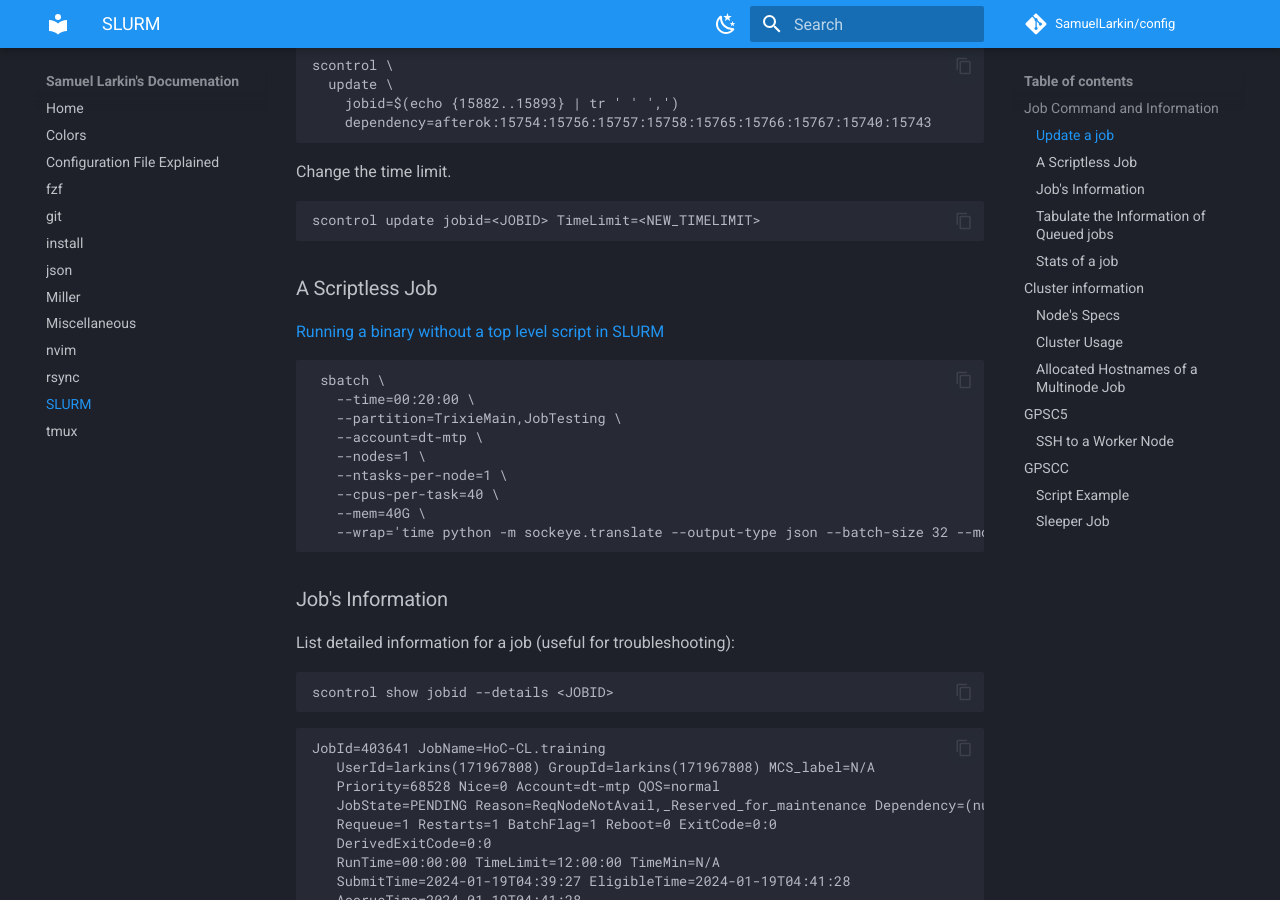
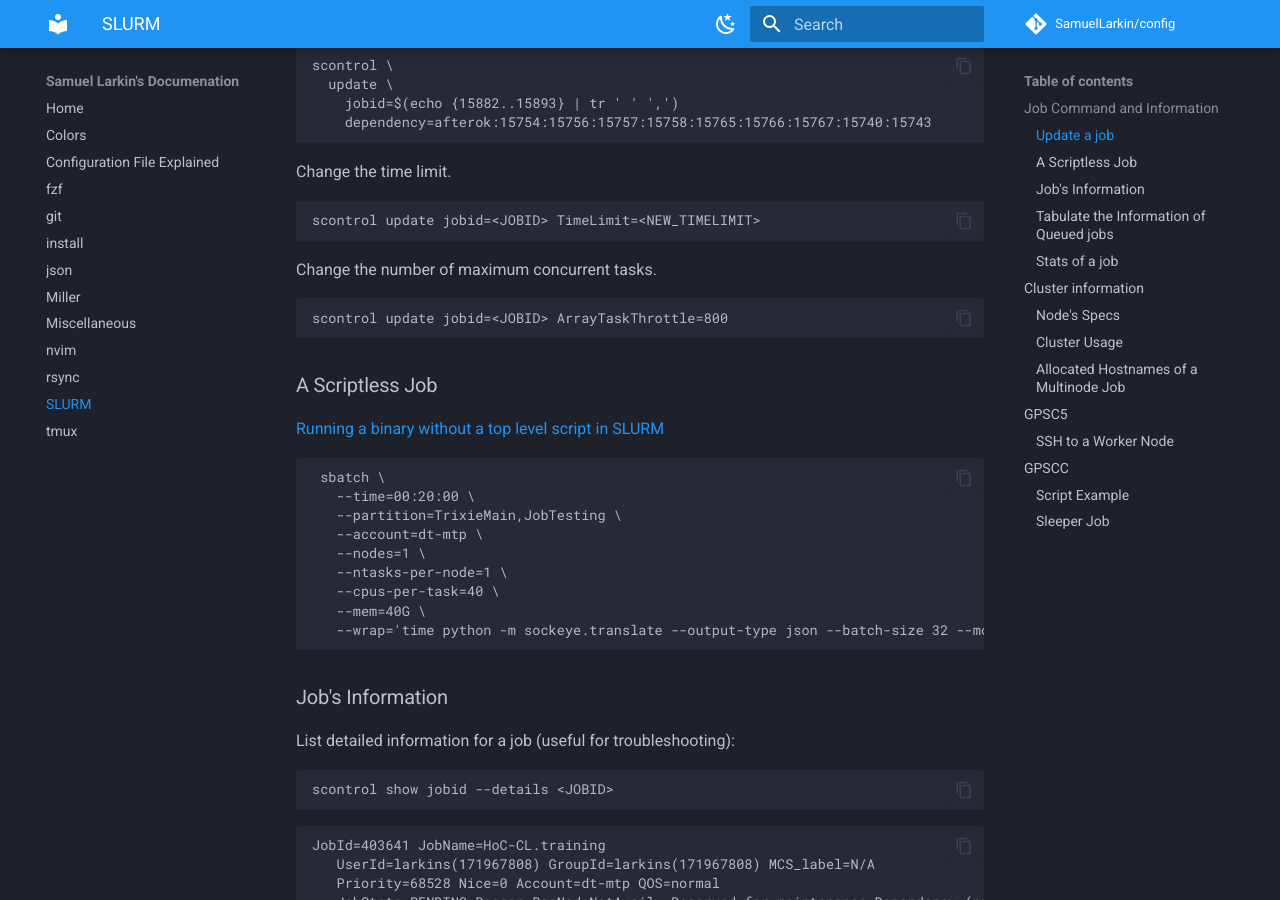
Before and after one commit to SamuelLarkin/config, an MkDocs documentation site: the page built from docs/slurm.md, in a window 1280 px wide and 900 px high, scrolled down 370 px. Built offline with MkDocs 1.6.1 and Material for MkDocs 9.7.7, drawn with Linux system fonts in a browser that asks for light colours; comment, search, counter and statistics services are not loaded; the version menu is left out.

````diff
--- a/docs/slurm.md
+++ b/docs/slurm.md
@@ -23,6 +23,12 @@
 
 ```sh
 scontrol update jobid=<JOBID> TimeLimit=<NEW_TIMELIMIT>
+```
+
+Change the number of maximum concurrent tasks.
+
+```sh
+scontrol update jobid=<JOBID> ArrayTaskThrottle=800
 ```
 
 ### A Scriptless Job
````
